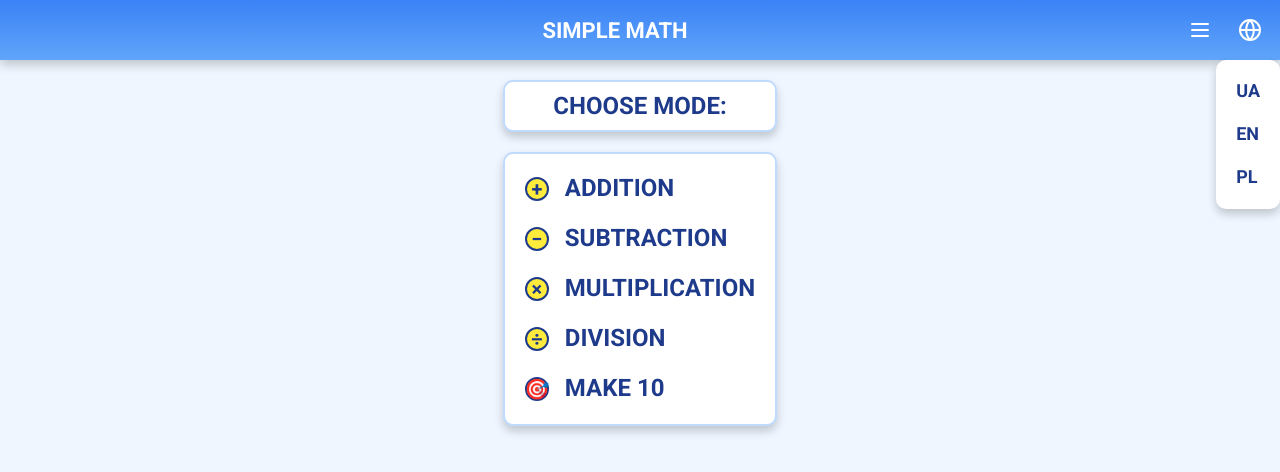
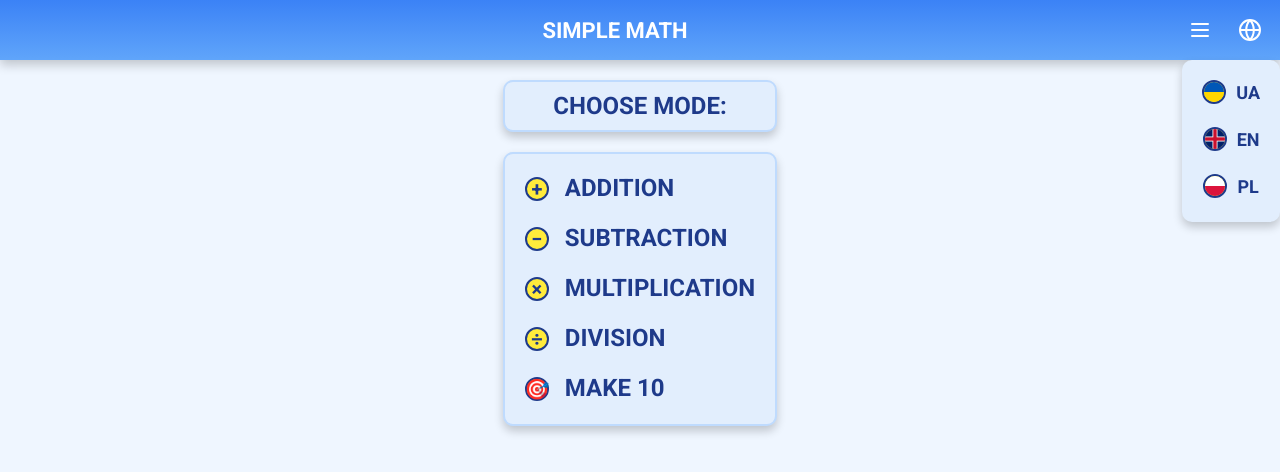
Before and after one commit to kovaltar/simple-math, a website with bundled scripts: page index.html in a window 1280 px wide. Both pictures are taken after a click on the button 1250 px from the left and 30 px from the top of the page. Built offline with nearby package versions, Linux system fonts and the light colour scheme.

Commit message:
fix langs

```diff
--- a/css/styles.scss
+++ b/css/styles.scss
@@ -104,6 +104,7 @@ $primary-light: #60a5fa;
 
   padding: 0 20px 20px 20px;
   background-color: #ffffff;
+  background-color: #e2eefd;
   color: #1e3a8a;
   font-size: 18px;
   font-weight: bold;
@@ -120,6 +121,12 @@ $primary-light: #60a5fa;
 
   &__item {
     padding-top: 20px;
+  }
+
+  &__item-block {
+    display: flex;
+    justify-content: center;
+    line-height: 1.4;
   }
 
   &__item::after {
@@ -147,7 +154,7 @@ $primary-light: #60a5fa;
     cursor: pointer;
   }
 
-  &__item:hover > .menu__icon {
+  &__item:hover  .menu__icon {
     color: #3b82f6;
     border-color: #3b82f6;;
   }
@@ -261,6 +268,7 @@ $primary-light: #60a5fa;
     display: block;
     border-radius: 10px;
     background-color: #fff;
+    background-color: #e2eefd;
     box-shadow: 0 5px 10px rgba(0, 0, 0, 0.2);
     border: 2px solid #bfdbfe;
     box-sizing: border-box;
--- a/index.html
+++ b/index.html
@@ -148,7 +148,12 @@
               data-type="lang"
               data-lang="uk"
             >
-              UA
+              <div class="menu__item-block">
+                <svg  class="menu__icon">
+                  <use href="./images/lang-flags-icon.svg#flag-ua"></use>
+                </svg>
+                <span class="menu__text">UA</span>
+              </div>
             </li>
             <li
               class="menu__item menu__item--lang"
@@ -156,7 +161,12 @@
               data-type="lang"
               data-lang="en"
             >
-              EN
+              <div class="menu__item-block">
+                <svg  class="menu__icon">
+                  <use href="./images/lang-flags-icon.svg#flag-en"></use>
+                </svg>
+                <span class="menu__text">EN</span>
+              </div>
             </li>
             <li
               class="menu__item menu__item--lang"
@@ -164,7 +174,12 @@
               data-type="lang"
               data-lang="pl"
             >
-              PL
+              <div class="menu__item-block">
+                <svg  class="menu__icon">
+                  <use href="./images/lang-flags-icon.svg#flag-pl"></use>
+                </svg>
+                <span class="menu__text">PL</span>
+              </div>
             </li>
           </ul>
         </nav>
--- a/js/lang.js
+++ b/js/lang.js
@@ -26,6 +26,8 @@ export function getLang() {
 }
 
 export function updateTexts(elements, gameMode) {
+  document.documentElement.lang = currentLang;
+
   const texts = translations[currentLang];
   let solveText = '';
 
```
Also changed, not shown: css/styles.css, images/lang-flags-icon.svg (added), images/lang-flags.svg (added), 2 other files.
